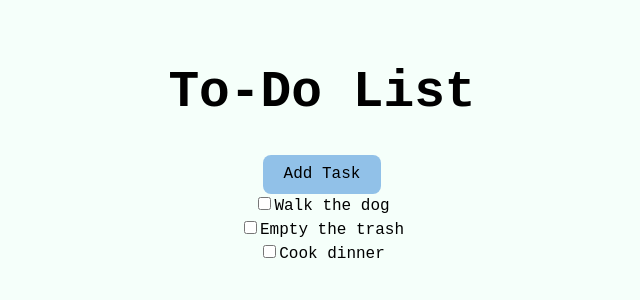
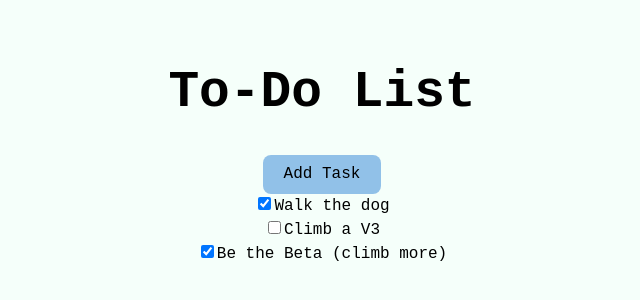
Before and after one commit to sebastiannoran/To-Do-List-Project, a React (Vite) app in the folder Task Manager/: page / in a window 1280 px wide. Shown: the part 252-552 px from the top of the page, without its empty margins (318-958 px from the left). Built offline with nearby package versions, Linux system fonts and the light colour scheme; data requests are answered from the project's data file.

Commit message:
iteration 4

```diff
--- a/Task Manager/db.json
+++ b/Task Manager/db.json
@@ -1,18 +1,19 @@
 {
     "task": [
-        {"id": 1,
+      {
+        "id": 1,
         "title": "Walk the dog",
-        "completed": "true"
-        },
-
-        {"id": 2,
+        "completed": true
+      },
+      {
+        "id": 2,
         "title": "Climb a V3",
-        "completed": "false"
-        },
-        {
+        "completed": false
+      },
+      {
         "id": 3,
         "title": "Be the Beta (climb more)",
-        "completed": "true"
-        }
+        "completed": true
+      }
     ]
-}
+  }
--- a/Task Manager/src/App.jsx
+++ b/Task Manager/src/App.jsx
@@ -1,37 +1,133 @@
-import { useState } from 'react';
+import { useState, useEffect } from 'react';
 import './style.css';
-import TaskList from './taskList'
-import TaskForm from './taskForm'
+
+const TaskList = ({ tasks, onTaskComplete }) => {
+  const handleTaskComplete = (taskId) => {
+    onTaskComplete(taskId);
+  };
+
+  return (
+    <ul>
+      {tasks.map((task) => (
+        <li
+          key={task.id}
+          className={`task ${task.completed ? 'completed' : ''}`}
+        >
+          <input
+            type="checkbox"
+            checked={task.completed}
+            onChange={() => handleTaskComplete(task.id)}
+          />
+          {task.title}
+        </li>
+      ))}
+    </ul>
+  );
+};
+
+const TaskForm = ({ onAddTask, onLoadTasks }) => {
+  const [newTask, setNewTask] = useState('');
+
+  const handleInputChange = (event) => {
+    setNewTask(event.target.value);
+  };
+
+  const handleAddTask = async (event) => {
+    event.preventDefault();
+    if (newTask.trim() !== '') {
+      try {
+        const response = await fetch('http://localhost:3000/task', {
+          method: 'POST',
+          headers: {
+            'Content-Type': 'application/json',
+          },
+          body: JSON.stringify({
+            title: newTask,
+            completed: false,
+          }),
+        });
+        const task = await response.json();
+        onAddTask(task);
+        setNewTask('');
+      } catch (error) {
+        console.error('Error:', error);
+      }
+    }
+  };
+
+  const handleLoadTasks = async () => {
+    try {
+      const response = await fetch('http://localhost:3000/task');
+      const tasks = await response.json();
+      onLoadTasks(tasks);
+    } catch (error) {
+      console.error('Error:', error);
+    }
+  };
+
+
+  return (
+    <div className="form-container">
+      <form onSubmit={handleAddTask}>
+        <input
+          type="text"
+          value={newTask}
+          onChange={handleInputChange}
+          placeholder="Enter a new task"
+        />
+        <button type="submit">Add Task</button>
+      </form>
+      <button onClick={handleLoadTasks}>Load Tasks</button>
+    </div>
+  );
+};
 
 const App = () => {
-  const [taskList, setTaskList] = useState([
-    { id: 1, title: 'Walk the dog', completed: false },
-    { id: 2, title: 'Empty the trash', completed: false },
-    { id: 3, title: 'Cook dinner', completed: false },
-  ]);
-
+  const [taskList, setTaskList] = useState([]);
   const [showForm, setShowForm] = useState(false);
 
-  const handleAddTask = (newTask) => {
-    const newTaskObj = {
-      id: Date.now(),
-      title: newTask,
-      completed: false,
+  useEffect(() => {
+    const fetchTasks = async () => {
+      try {
+        const response = await fetch('http://localhost:3000/task');
+        const tasks = await response.json();
+        setTaskList(tasks);
+      } catch (error) {
+        console.error('Error:', error);
+      }
     };
-    setTaskList((prevTaskList) => [...prevTaskList, newTaskObj]);
+
+    fetchTasks();
+  }, []);
+
+  const handleAddTask = (task) => {
+    setTaskList((prevTaskList) => [...prevTaskList, task]);
     setShowForm(false);
   };
 
-  const handleTaskComplete = (taskId) => {
-    setTaskList((prevTaskList) =>
-      prevTaskList.map((task) =>
-        task.id === taskId ? { ...task, completed: !task.completed } : task
-      )
-    );
+  const handleTaskComplete = async (taskId) => {
+    try {
+      const task = taskList.find((task) => task.id === taskId);
+      const updatedTask = { ...task, completed: !task.completed };
+      await fetch(`http://localhost:3000/task/${taskId}`, {
+        method: 'PUT',
+        headers: {
+          'Content-Type': 'application/json',
+        },
+        body: JSON.stringify(updatedTask),
+      });
+      setTaskList((prevTaskList) =>
+        prevTaskList.map((task) =>
+          task.id === taskId ? { ...task, completed: !task.completed } : task
+        )
+      );
+    } catch (error) {
+     console.error('Error:', error);
+    }
   };
 
   const handleToggleForm = () => {
-    setShowForm(!showForm);
+    setShowForm((prevState) => !prevState);
   };
 
   return (
@@ -42,7 +138,10 @@ const App = () => {
       )}
       {showForm && (
         <div className="form-overlay">
-          <TaskForm onAddTask={handleAddTask} />
+          <TaskForm
+            onAddTask={handleAddTask}
+            onLoadTasks={setTaskList}
+          />
         </div>
       )}
       <TaskList tasks={taskList} onTaskComplete={handleTaskComplete} />
@@ -57,6 +156,9 @@ export default App;
 
 
 
+
+
+
 // for the next iteration of the project we need to
 // Incorporate a Form component in your app
 // Style the Form Component
--- a/Task Manager/src/TaskForm.jsx
+++ b/Task Manager/src/TaskForm.jsx
@@ -1,31 +1,31 @@
-function TaskForm  ({ onAddTask }) {
-    const [newTask, setNewTask] = useState('');
+// function TaskForm  ({ onAddTask }) {
+//     const [newTask, setNewTask] = useState('');
 
-    const handleInputChange = (event) => {
-      setNewTask(event.target.value);
-    };
+//     const handleInputChange = (event) => {
+//       setNewTask(event.target.value);
+//     };
 
-    const handleAddTask = (event) => {
-      event.preventDefault();
-      if (newTask.trim() !== '') {
-        onAddTask(newTask);
-        setNewTask('');
-      }
-    };
+//     const handleAddTask = (event) => {
+//       event.preventDefault();
+//       if (newTask.trim() !== '') {
+//         onAddTask(newTask);
+//         setNewTask('');
+//       }
+//     };
 
-    return (
-      <div className="form-container">
-        <form onSubmit={handleAddTask}>
-          <input
-            type="text"
-            value={newTask}
-            onChange={handleInputChange}
-            placeholder="Enter a new task"
-          />
-          <button type="submit">Add Task</button>
-        </form>
-      </div>
-    );
-  };
+//     return (
+//       <div className="form-container">
+//         <form onSubmit={handleAddTask}>
+//           <input
+//             type="text"
+//             value={newTask}
+//             onChange={handleInputChange}
+//             placeholder="Enter a new task"
+//           />
+//           <button type="submit">Add Task</button>
+//         </form>
+//       </div>
+//     );
+//   };
 
-  export default TaskForm;
+//   export default TaskForm;
--- a/Task Manager/src/TaskList.jsx
+++ b/Task Manager/src/TaskList.jsx
@@ -1,24 +1,24 @@
-function TaskList ({ tasks, onTaskComplete })  {
-    const handleTaskComplete = (taskId) => {
-      onTaskComplete(taskId);
-    };
-    return (
-      <ul>
-        {tasks.map((task) => (
-          <li
-            key={task.id}
-            className={`task ${task.completed ? 'completed' : ''}`}
-          >
-            <input
-              type="checkbox"
-              checked={task.completed}
-              onChange={() => handleTaskComplete(task.id)}
-            />
-            {task.title}
-          </li>
-        ))}
-      </ul>
-    );
-  };
+// function TaskList ({ tasks, onTaskComplete })  {
+//     const handleTaskComplete = (taskId) => {
+//       onTaskComplete(taskId);
+//     };
+//     return (
+//       <ul>
+//         {tasks.map((task) => (
+//           <li
+//             key={task.id}
+//             className={`task ${task.completed ? 'completed' : ''}`}
+//           >
+//             <input
+//               type="checkbox"
+//               checked={task.completed}
+//               onChange={() => handleTaskComplete(task.id)}
+//             />
+//             {task.title}
+//           </li>
+//         ))}
+//       </ul>
+//     );
+//   };
 
-  export default TaskList;
+//   export default TaskList;
```
Also changed, not shown: 1 other file (tests, documents, lock files or other folders).
